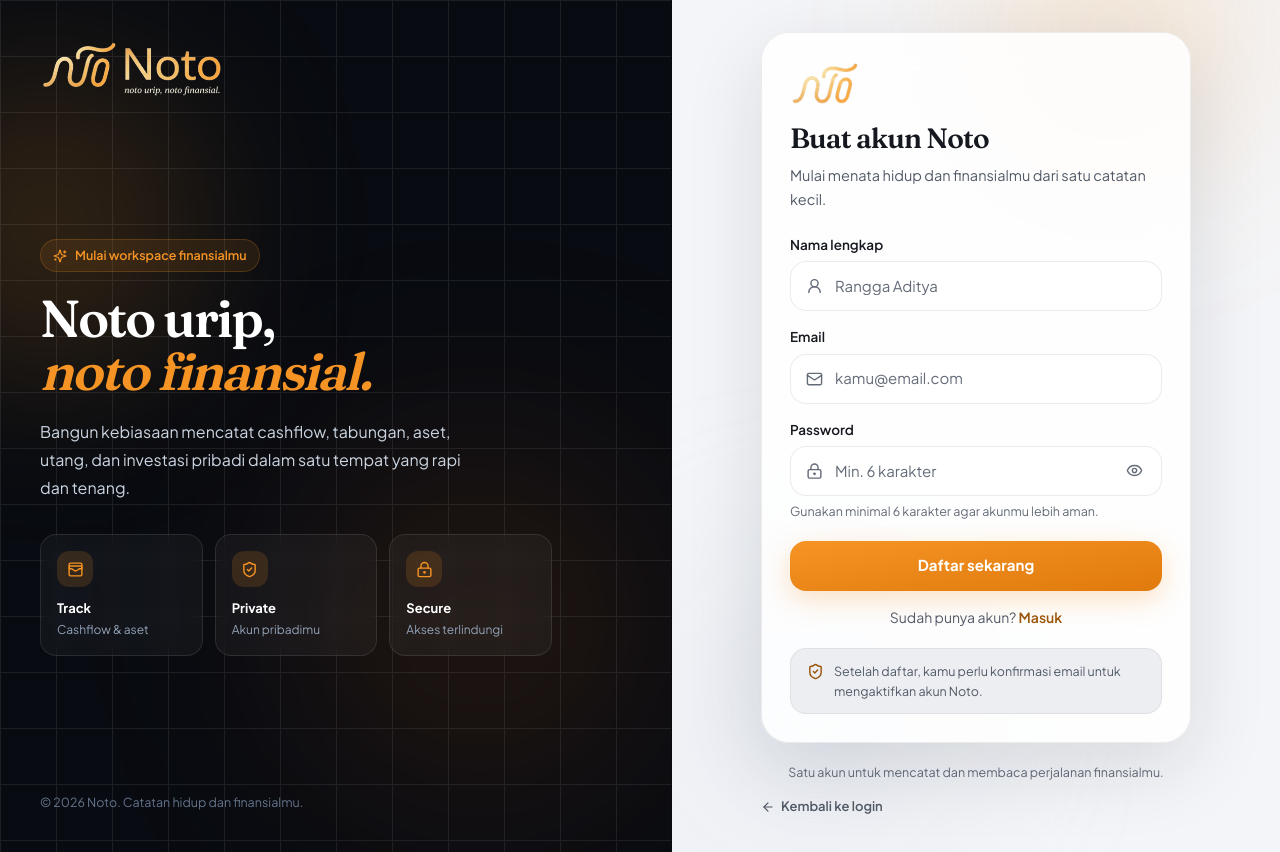
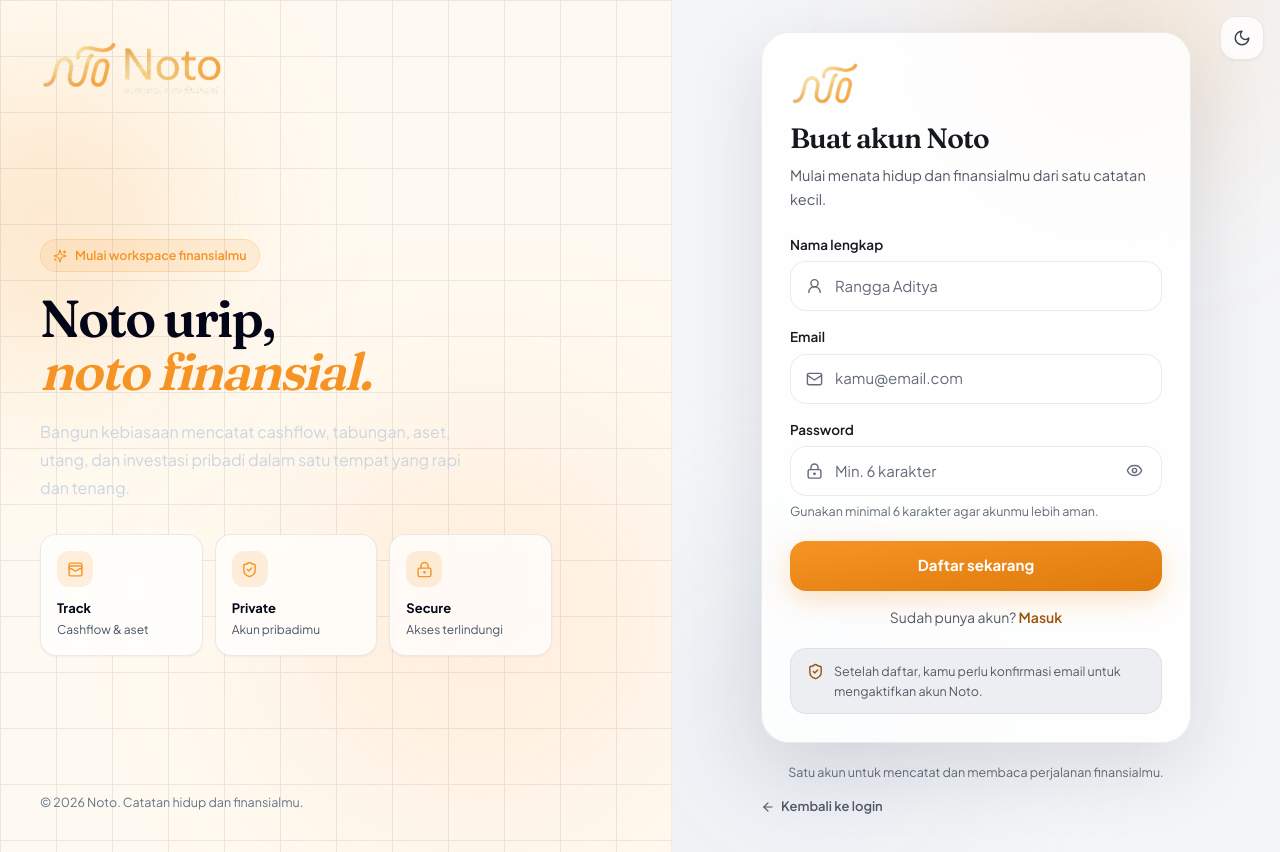
Before and after one commit to scoppergabbann/Noto, a Next.js app: page /register in a window 1280 px wide. Built offline with nearby package versions, Linux system fonts and the light colour scheme.

Commit message:
fix: design dark theme user

```diff
--- a/src/app/login/page.tsx
+++ b/src/app/login/page.tsx
@@ -11,6 +11,8 @@
   ShieldCheck,
   Sparkles,
   WalletCards,
+  Moon,
+  Sun
 } from "lucide-react";
 import { createClient } from "@/lib/supabase/client";
 
@@ -54,10 +56,45 @@
     router.refresh();
   }
 
+  const [isDark, setIsDark] = useState(false);
+
+  useEffect(() => {
+    const root = document.documentElement;
+    const saved = JSON.parse(localStorage.getItem("noto-theme") || "{}");
+    const dark = Boolean(saved?.state?.isDark);
+
+    setIsDark(dark);
+    root.classList.toggle("dark", dark);
+  }, []);
+
+  function toggleTheme() {
+    const next = !isDark;
+
+    setIsDark(next);
+    document.documentElement.classList.toggle("dark", next);
+
+    localStorage.setItem(
+      "noto-theme",
+      JSON.stringify({
+        state: {
+          isDark: next,
+        },
+      })
+    );
+  }
+
   return (
-    <div className="grid min-h-screen grid-cols-1 bg-[#f4f5f8] text-ink dark:bg-[#07090f] lg:grid-cols-[1.05fr_.95fr]">
+    <div className="grid min-h-screen grid-cols-1 bg-[#f4f5f8] text-ink transition-colors dark:bg-[#07090f] lg:grid-cols-[1.05fr_.95fr]">
+      <button
+        type="button"
+        onClick={toggleTheme}
+        aria-label={isDark ? "Aktifkan mode terang" : "Aktifkan mode gelap"}
+        className="fixed right-4 top-4 z-50 grid h-11 w-11 place-items-center rounded-2xl border border-black/[.08] bg-white/80 text-slate-700 shadow-sm backdrop-blur transition hover:bg-white focus-visible:outline focus-visible:outline-2 focus-visible:outline-amber dark:border-white/10 dark:bg-white/10 dark:text-slate-200 dark:hover:bg-white/15"
+      >
+        {isDark ? <Sun size={18} /> : <Moon size={18} />}
+      </button>
       {/* Brand panel */}
-      <section className="relative hidden overflow-hidden border-r border-black/[.06] bg-[#080b11] px-10 py-10 dark:border-white/[.06] lg:flex lg:flex-col lg:justify-between">
+      <section className="relative hidden overflow-hidden border-r border-black/[.06] bg-[#fffaf1] px-10 py-10 transition-colors dark:border-white/[.06] dark:bg-[#080b11] lg:flex lg:flex-col lg:justify-between">
         <div className="pointer-events-none absolute -left-24 top-20 h-72 w-72 rounded-full bg-amber/20 blur-[90px]" />
         <div className="pointer-events-none absolute bottom-10 right-0 h-96 w-96 rounded-full bg-orange-500/10 blur-[110px]" />
         <div className="pointer-events-none absolute inset-0 opacity-[0.08]">
@@ -80,13 +117,13 @@
             Personal finance workspace
           </div>
 
-          <h1 className="font-serif text-[52px] font-semibold leading-[1.02] tracking-[-0.04em] text-white">
+          <h1 className="font-serif text-[52px] font-semibold leading-[1.02] tracking-[-0.04em] text-slate-950 dark:text-white">
             Noto urip,
             <br />
             <em className="italic text-amber">noto finansial.</em>
           </h1>
 
-          <p className="mt-5 max-w-md text-[16px] leading-7 text-slate-300">
+          <p className="mt-5 max-w-md text-[16px] leading-7 text-slate-700 dark:text-slate-300">
             Catat cashflow, tabungan, aset, utang, saham, emas, dan perjalanan
             finansialmu dalam satu tempat yang lebih rapi dan tenang.
           </p>
@@ -114,20 +151,20 @@
               return (
                 <div
                   key={item.title}
-                  className="rounded-2xl border border-white/10 bg-white/[.04] p-4 backdrop-blur"
+                  className="rounded-2xl border border-black/[.08] bg-white/70 p-4 shadow-sm backdrop-blur dark:border-white/10 dark:bg-white/[.04]"
                 >
                   <div className="mb-3 grid h-9 w-9 place-items-center rounded-xl bg-amber/15 text-amber">
                     <Icon size={17} />
                   </div>
-                  <div className="text-[13px] font-bold text-white">{item.title}</div>
-                  <div className="mt-0.5 text-[12px] text-slate-400">{item.desc}</div>
+                  <div className="text-[13px] font-bold text-slate-950 dark:text-white">{item.title}</div>
+                  <div className="mt-0.5 text-[12px] text-slate-600 dark:text-slate-400">{item.desc}</div>
                 </div>
               );
             })}
           </div>
         </div>
 
-        <div className="relative z-10 text-[12.5px] text-slate-500">
+        <div className="relative z-10 text-[12.5px] text-slate-500 dark:text-slate-500">
           © {new Date().getFullYear()} Noto. Catatan hidup dan finansialmu.
         </div>
       </section>
--- a/src/app/register/page.tsx
+++ b/src/app/register/page.tsx
@@ -1,6 +1,6 @@
 "use client";
 
-import { useState } from "react";
+import { useEffect, useState } from "react";
 import Link from "next/link";
 import { useRouter } from "next/navigation";
 import {
@@ -14,6 +14,8 @@
   Sparkles,
   UserRound,
   WalletCards,
+  Moon,
+  Sun
 } from "lucide-react";
 import { createClient } from "@/lib/supabase/client";
 
@@ -82,15 +84,50 @@
     setDone(true);
   }
 
+  const [isDark, setIsDark] = useState(false);
+
+useEffect(() => {
+  const root = document.documentElement;
+  const saved = JSON.parse(localStorage.getItem("noto-theme") || "{}");
+  const dark = Boolean(saved?.state?.isDark);
+
+  setIsDark(dark);
+  root.classList.toggle("dark", dark);
+}, []);
+
+  function toggleTheme() {
+    const next = !isDark;
+
+    setIsDark(next);
+    document.documentElement.classList.toggle("dark", next);
+
+    localStorage.setItem(
+      "noto-theme",
+      JSON.stringify({
+        state: {
+          isDark: next,
+        },
+      })
+    );
+  }
+
   if (done) {
     return (
-      <div className="grid min-h-screen grid-cols-1 bg-[#f4f5f8] text-ink dark:bg-[#07090f] lg:grid-cols-[1.05fr_.95fr]">
+      <div className="grid min-h-screen grid-cols-1 bg-[#f4f5f8] text-ink transition-colors dark:bg-[#07090f] lg:grid-cols-[1.05fr_.95fr]">
+        <button
+          type="button"
+          onClick={toggleTheme}
+          aria-label={isDark ? "Aktifkan mode terang" : "Aktifkan mode gelap"}
+          className="fixed right-4 top-4 z-50 grid h-11 w-11 place-items-center rounded-2xl border border-black/[.08] bg-white/80 text-slate-700 shadow-sm backdrop-blur transition hover:bg-white focus-visible:outline focus-visible:outline-2 focus-visible:outline-amber dark:border-white/10 dark:bg-white/10 dark:text-slate-200 dark:hover:bg-white/15"
+        >
+          {isDark ? <Sun size={18} /> : <Moon size={18} />}
+        </button>
         {/* Brand panel */}
-        <section className="relative hidden overflow-hidden border-r border-black/[.06] bg-[#080b11] px-10 py-10 dark:border-white/[.06] lg:flex lg:flex-col lg:justify-between">
+        <section className="relative hidden overflow-hidden border-r border-black/[.06] bg-[#fffaf1] px-10 py-10 transition-colors dark:border-white/[.06] dark:bg-[#080b11] lg:flex lg:flex-col lg:justify-between">
           <div className="pointer-events-none absolute -left-24 top-20 h-72 w-72 rounded-full bg-amber/20 blur-[90px]" />
           <div className="pointer-events-none absolute bottom-10 right-0 h-96 w-96 rounded-full bg-orange-500/10 blur-[110px]" />
-          <div className="pointer-events-none absolute inset-0 opacity-[0.08]">
-            <div className="h-full w-full bg-[linear-gradient(to_right,white_1px,transparent_1px),linear-gradient(to_bottom,white_1px,transparent_1px)] bg-[size:56px_56px]" />
+          <div className="pointer-events-none absolute inset-0 opacity-[0.08] dark:opacity-[0.08]">
+            <div className="h-full w-full bg-[linear-gradient(to_right,#0f172a_1px,transparent_1px),linear-gradient(to_bottom,#0f172a_1px,transparent_1px)] bg-[size:56px_56px] dark:bg-[linear-gradient(to_right,white_1px,transparent_1px),linear-gradient(to_bottom,white_1px,transparent_1px)]" />
           </div>
 
           <div className="relative z-10">
@@ -109,19 +146,19 @@
               Satu langkah lagi
             </div>
 
-            <h1 className="font-serif text-[52px] font-semibold leading-[1.02] tracking-[-0.04em] text-white">
+            <h1 className="font-serif text-[52px] font-semibold leading-[1.02] tracking-[-0.04em] text-slate-950 dark:text-white">
               Cek emailmu,
               <br />
               <em className="italic text-amber">aktifkan akunmu.</em>
             </h1>
 
-            <p className="mt-5 max-w-md text-[16px] leading-7 text-slate-300">
+            <p className="mt-5 max-w-md text-[16px] leading-7 text-slate-700 dark:text-slate-300">
               Link konfirmasi sudah dikirim. Setelah akun aktif, kamu bisa mulai
               menata cashflow, tabungan, aset, utang, dan investasi pribadi.
             </p>
           </div>
 
-          <div className="relative z-10 text-[12.5px] text-slate-500">
+          <div className="relative z-10 text-[12.5px] text-slate-500 dark:text-slate-500">
             © {new Date().getFullYear()} Noto. Catatan hidup dan finansialmu.
           </div>
         </section>
@@ -178,13 +215,21 @@
   }
 
   return (
-    <div className="grid min-h-screen grid-cols-1 bg-[#f4f5f8] text-ink dark:bg-[#07090f] lg:grid-cols-[1.05fr_.95fr]">
+      <div className="grid min-h-screen grid-cols-1 bg-[#f4f5f8] text-ink transition-colors dark:bg-[#07090f] lg:grid-cols-[1.05fr_.95fr]">
+    <button
+      type="button"
+      onClick={toggleTheme}
+      aria-label={isDark ? "Aktifkan mode terang" : "Aktifkan mode gelap"}
+      className="fixed right-4 top-4 z-50 grid h-11 w-11 place-items-center rounded-2xl border border-black/[.08] bg-white/80 text-slate-700 shadow-sm backdrop-blur transition hover:bg-white focus-visible:outline focus-visible:outline-2 focus-visible:outline-amber dark:border-white/10 dark:bg-white/10 dark:text-slate-200 dark:hover:bg-white/15"
+    >
+      {isDark ? <Sun size={18} /> : <Moon size={18} />}
+    </button>
       {/* Brand panel */}
-      <section className="relative hidden overflow-hidden border-r border-black/[.06] bg-[#080b11] px-10 py-10 dark:border-white/[.06] lg:flex lg:flex-col lg:justify-between">
+      <section className="relative hidden overflow-hidden border-r border-black/[.06] bg-[#fffaf1] px-10 py-10 transition-colors dark:border-white/[.06] dark:bg-[#080b11] lg:flex lg:flex-col lg:justify-between">
         <div className="pointer-events-none absolute -left-24 top-20 h-72 w-72 rounded-full bg-amber/20 blur-[90px]" />
         <div className="pointer-events-none absolute bottom-10 right-0 h-96 w-96 rounded-full bg-orange-500/10 blur-[110px]" />
         <div className="pointer-events-none absolute inset-0 opacity-[0.08]">
-          <div className="h-full w-full bg-[linear-gradient(to_right,white_1px,transparent_1px),linear-gradient(to_bottom,white_1px,transparent_1px)] bg-[size:56px_56px]" />
+          <div className="h-full w-full bg-[linear-gradient(to_right,#0f172a_1px,transparent_1px),linear-gradient(to_bottom,#0f172a_1px,transparent_1px)] bg-[size:56px_56px] dark:bg-[linear-gradient(to_right,white_1px,transparent_1px),linear-gradient(to_bottom,white_1px,transparent_1px)]" />
         </div>
 
         <div className="relative z-10">
@@ -203,7 +248,7 @@
             Mulai workspace finansialmu
           </div>
 
-          <h1 className="font-serif text-[52px] font-semibold leading-[1.02] tracking-[-0.04em] text-white">
+          <h1 className="font-serif text-[52px] font-semibold leading-[1.02] tracking-[-0.04em] text-slate-950 dark:text-white">
             Noto urip,
             <br />
             <em className="italic text-amber">noto finansial.</em>
@@ -237,13 +282,13 @@
               return (
                 <div
                   key={item.title}
-                  className="rounded-2xl border border-white/10 bg-white/[.04] p-4 backdrop-blur"
+                  className="rounded-2xl border border-black/[.08] bg-white/70 p-4 shadow-sm backdrop-blur dark:border-white/10 dark:bg-white/[.04]"
                 >
                   <div className="mb-3 grid h-9 w-9 place-items-center rounded-xl bg-amber/15 text-amber">
                     <Icon size={17} />
                   </div>
-                  <div className="text-[13px] font-bold text-white">{item.title}</div>
-                  <div className="mt-0.5 text-[12px] text-slate-400">{item.desc}</div>
+                  <div className="text-[13px] font-bold text-slate-950 dark:text-white">{item.title}</div>
+                  <div className="mt-0.5 text-[12px] text-slate-600 dark:text-slate-400">{item.desc}</div>
                 </div>
               );
             })}
```
